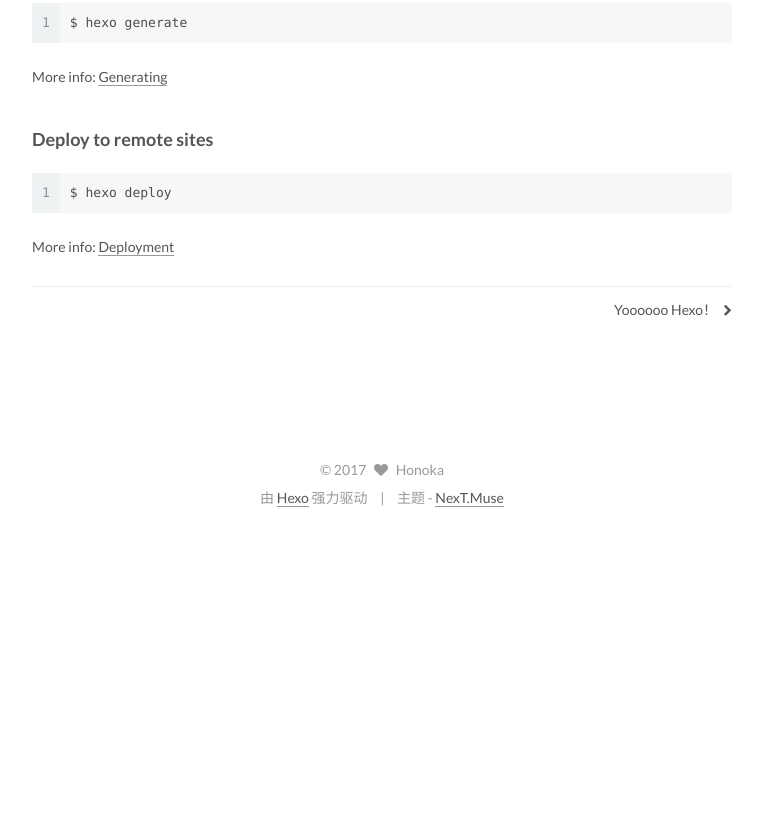
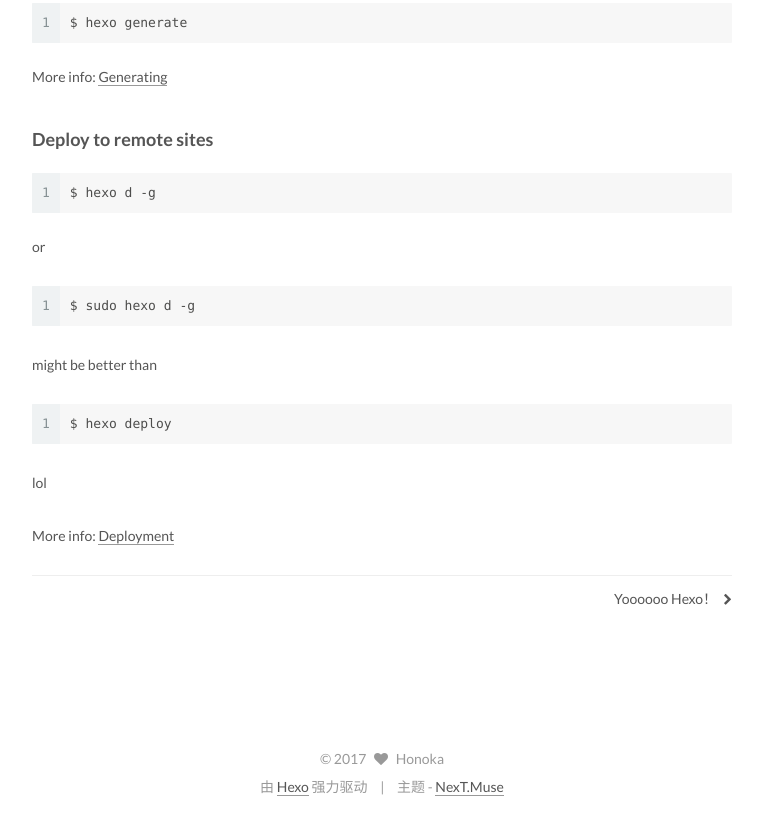
Before and after one commit to honokaBiu/honokaBiu.github.io, a plain HTML site: page 2017/03/08/hello-world/index.html in a window 1280 px wide. Shown: the part 1002-1823 px from the top of the page, without its empty margins (98-860 px from the left). Before the commit the page ends 1534 px from the top, so only its background shows below. Drawn offline with Linux system fonts and the light colour scheme.

Commit message:
Site updated: 2017-03-08 23:22:35

```diff
--- a/2017/03/08/hello-world/index.html
+++ b/2017/03/08/hello-world/index.html
@@ -95,7 +95,7 @@ Quick">
 <meta property="og:site_name" content="Honoka的Hexo博客">
 <meta property="og:description" content="Welcome to Hexo! This is your very first post. Check documentation for more info. If you get any problems when using Hexo, you can find the answer in troubleshooting or you can ask me on GitHub.
 Quick">
-<meta property="og:updated_time" content="2017-03-09T04:18:43.000Z">
+<meta property="og:updated_time" content="2017-03-09T04:22:22.000Z">
 <meta name="twitter:card" content="summary">
 <meta name="twitter:title" content="这个留着自己看">
 <meta name="twitter:description" content="Welcome to Hexo! This is your very first post. Check documentation for more info. If you get any problems when using Hexo, you can find the answer in troubleshooting or you can ask me on GitHub.
@@ -331,7 +331,10 @@ Quick">
 <p>More info: <a href="https://hexo.io/docs/server.html" target="_blank" rel="external">Server</a></p>
 <h3 id="Generate-static-files"><a href="#Generate-static-files" class="headerlink" title="Generate static files"></a>Generate static files</h3><figure class="highlight bash"><table><tr><td class="gutter"><pre><div class="line">1</div></pre></td><td class="code"><pre><div class="line">$ hexo generate</div></pre></td></tr></table></figure>
 <p>More info: <a href="https://hexo.io/docs/generating.html" target="_blank" rel="external">Generating</a></p>
-<h3 id="Deploy-to-remote-sites"><a href="#Deploy-to-remote-sites" class="headerlink" title="Deploy to remote sites"></a>Deploy to remote sites</h3><figure class="highlight bash"><table><tr><td class="gutter"><pre><div class="line">1</div></pre></td><td class="code"><pre><div class="line">$ hexo deploy</div></pre></td></tr></table></figure>
+<h3 id="Deploy-to-remote-sites"><a href="#Deploy-to-remote-sites" class="headerlink" title="Deploy to remote sites"></a>Deploy to remote sites</h3><figure class="highlight bash"><table><tr><td class="gutter"><pre><div class="line">1</div></pre></td><td class="code"><pre><div class="line">$ hexo d -g</div></pre></td></tr></table></figure>
+<p>or<br><figure class="highlight bash"><table><tr><td class="gutter"><pre><div class="line">1</div></pre></td><td class="code"><pre><div class="line">$ sudo hexo d -g</div></pre></td></tr></table></figure></p>
+<p>might be better than<br><figure class="highlight bash"><table><tr><td class="gutter"><pre><div class="line">1</div></pre></td><td class="code"><pre><div class="line">$ hexo deploy</div></pre></td></tr></table></figure></p>
+<p>lol</p>
 <p>More info: <a href="https://hexo.io/docs/deployment.html" target="_blank" rel="external">Deployment</a></p>
 
 
```
Also changed, not shown: index.html (+4 -1 lines).
